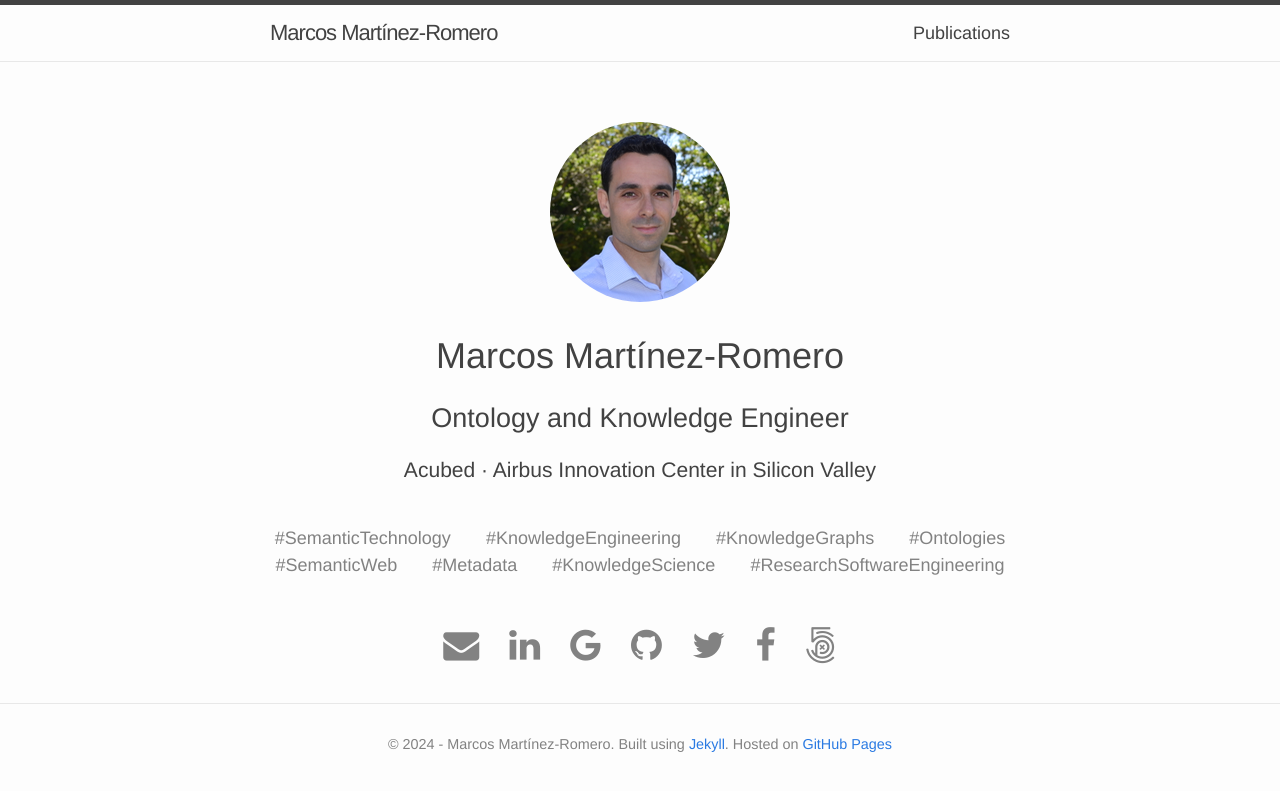
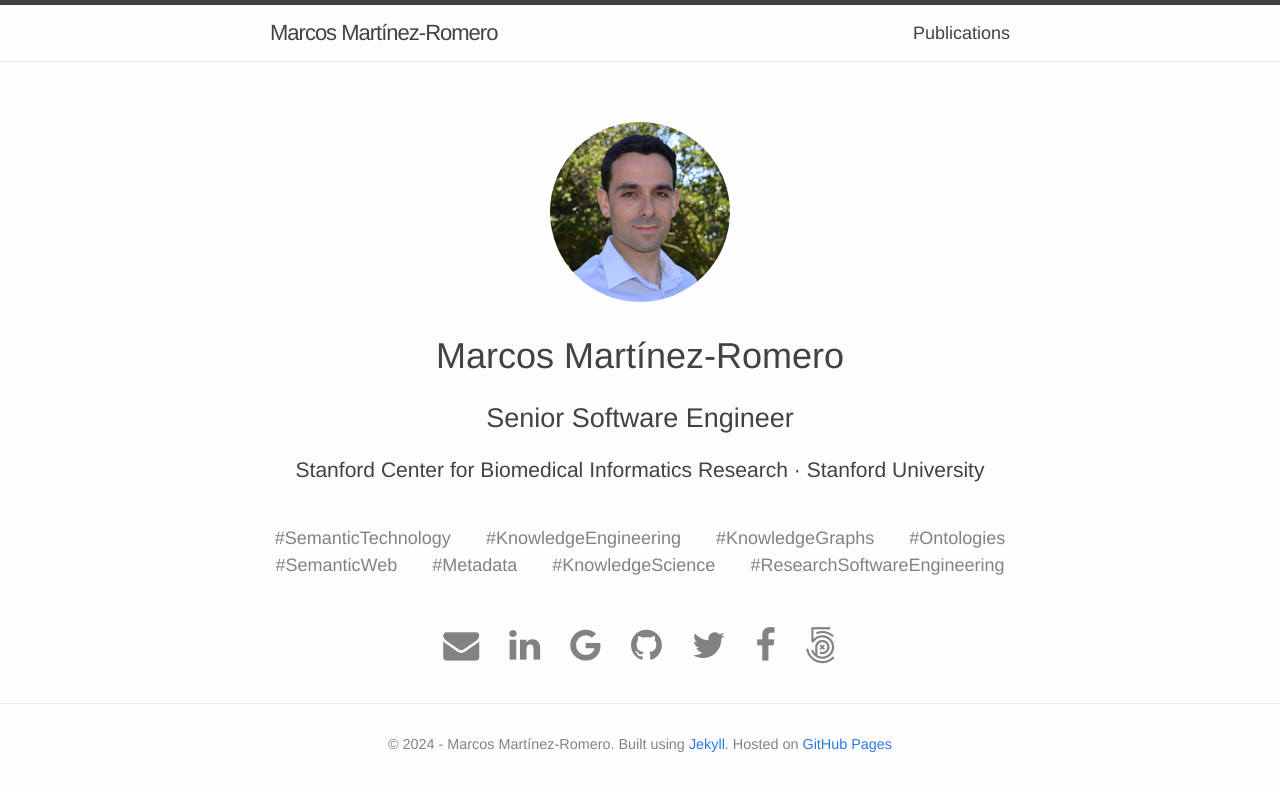
Before and after one commit to marcosmro/marcosmro.github.io, a Jekyll site: the page built from index.html, in a window 1280 px wide. Shown: the top 791 px of the page. Built offline with Jekyll 4.4.1, drawn with Linux system fonts in a browser that asks for light colours.

Commit message:
Update index.html

```diff
--- a/index.html
+++ b/index.html
@@ -26,8 +26,8 @@ layout: default
     <br/>
     <!-- Info -->
     <h1 class="my-header">Marcos Martínez-Romero</h1>
-    <h2 class="my-header">Ontology and Knowledge Engineer</h2>
-    <h3 class="my-header">Acubed · Airbus Innovation Center in Silicon Valley</h3>
+    <h2 class="my-header">Senior Software Engineer</h2>
+    <h3 class="my-header">Stanford Center for Biomedical Informatics Research · Stanford University</h3>
     <!-- About me -->
     <!--     <div class="container-info">
             <p>
```
